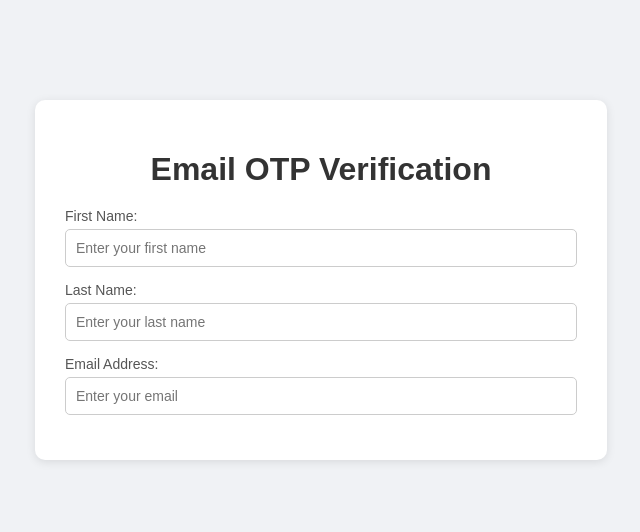
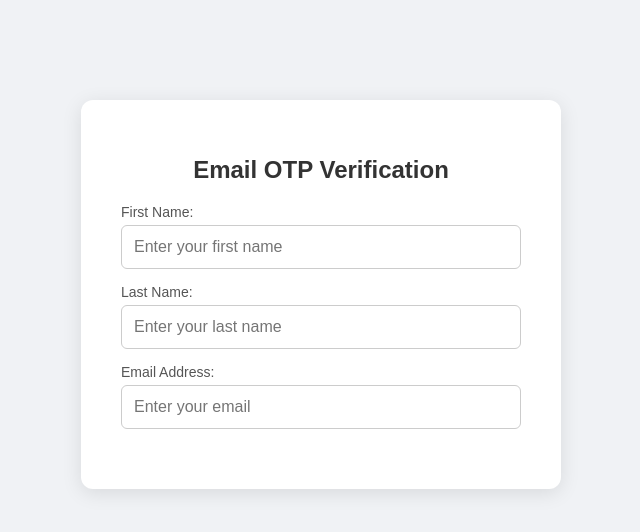
Before and after one commit to Saisamarth21/Email-Verification-with-reCAPTCHA, a website: page public/index.html in a window 1280 px wide. Shown: the whole page, without its empty margins (319-959 px from the left). Drawn offline with Linux system fonts and the light colour scheme.

Commit message:
Update style.css

```diff
--- a/public/style.css
+++ b/public/style.css
@@ -6,22 +6,24 @@ body {
 }
 
 .container {
-    width: 40%;
+    width: 400px;
     margin: 100px auto;
     background-color: white;
-    padding: 30px;
-    border-radius: 10px;
-    box-shadow: 0 2px 10px rgba(0, 0, 0, 0.1);
+    padding: 40px;
+    border-radius: 12px;
+    box-shadow: 0 4px 20px rgba(0, 0, 0, 0.1);
     text-align: center;
 }
 
 h1 {
     color: #333;
     margin-bottom: 20px;
+    font-size: 24px;
 }
 
 .input-group {
     margin: 15px 0;
+    text-align: left;
 }
 
 label {
@@ -29,17 +31,17 @@ label {
     font-size: 14px;
     color: #555;
     margin-bottom: 5px;
-    text-align: left;
 }
 
 input[type="text"],
 input[type="email"] {
     width: 100%;
-    padding: 10px;
-    font-size: 14px;
+    padding: 12px;
+    font-size: 16px;
     border: 1px solid #ccc;
-    border-radius: 5px;
+    border-radius: 6px;
     box-sizing: border-box;
+    transition: border-color 0.3s;
 }
 
 input[type="text"]:focus,
@@ -48,14 +50,19 @@ input[type="email"]:focus {
     border-color: #007BFF;
 }
 
+.g-recaptcha {
+    margin: 20px 0;
+}
+
 button {
-    padding: 10px 20px;
+    padding: 12px 20px;
     font-size: 16px;
     background-color: #007BFF;
     color: white;
     border: none;
-    border-radius: 5px;
+    border-radius: 6px;
     cursor: pointer;
+    transition: background-color 0.3s;
     margin-top: 20px;
 }
 
@@ -72,7 +79,7 @@ button:hover {
     background-color: #e7f7e8;
     border-left: 5px solid #28a745;
     padding: 20px;
-    border-radius: 5px;
+    border-radius: 6px;
 }
 
 #userName {
@@ -84,4 +91,5 @@ button:hover {
 #verifiedEmail {
     font-size: 18px;
     color: #28a745;
+    margin-top: 10px;
 }
```
